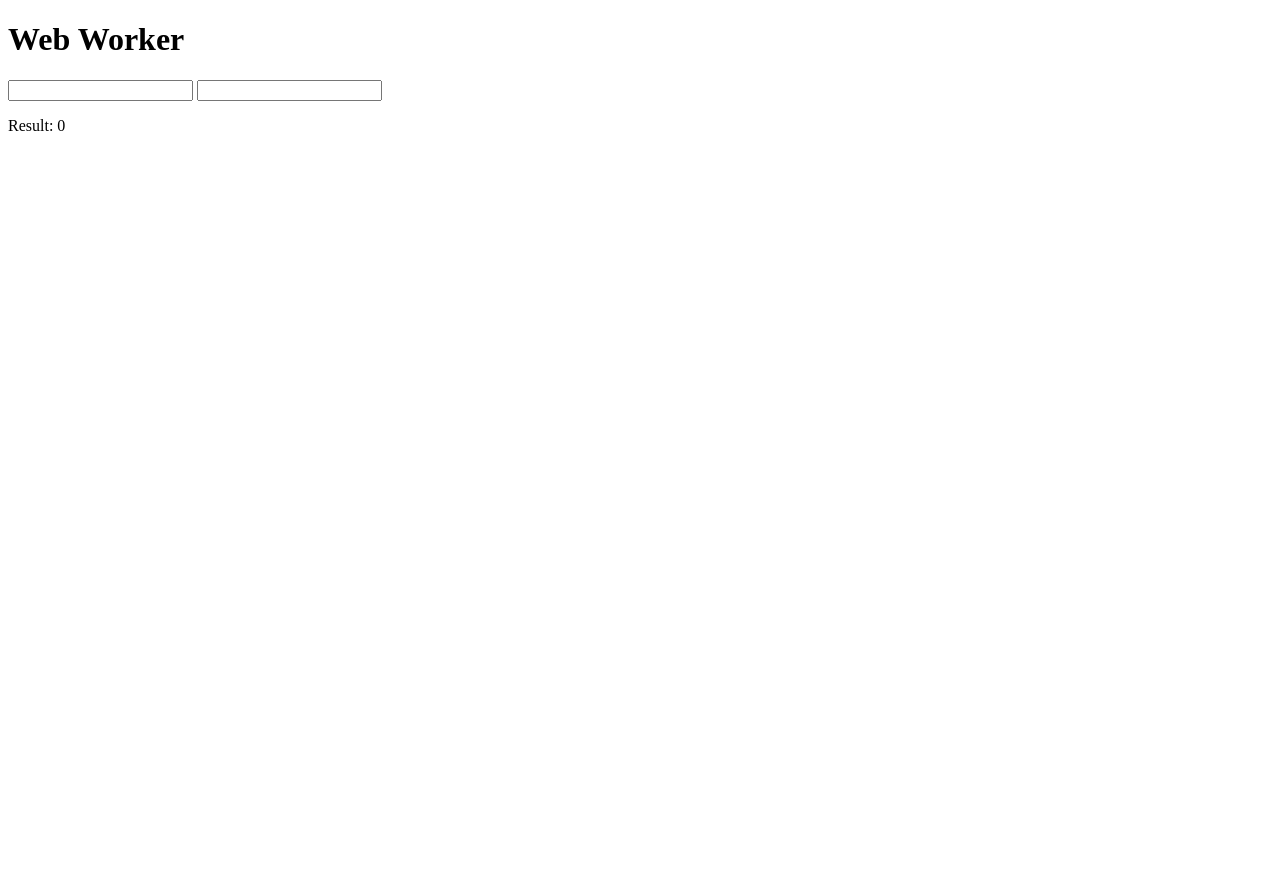
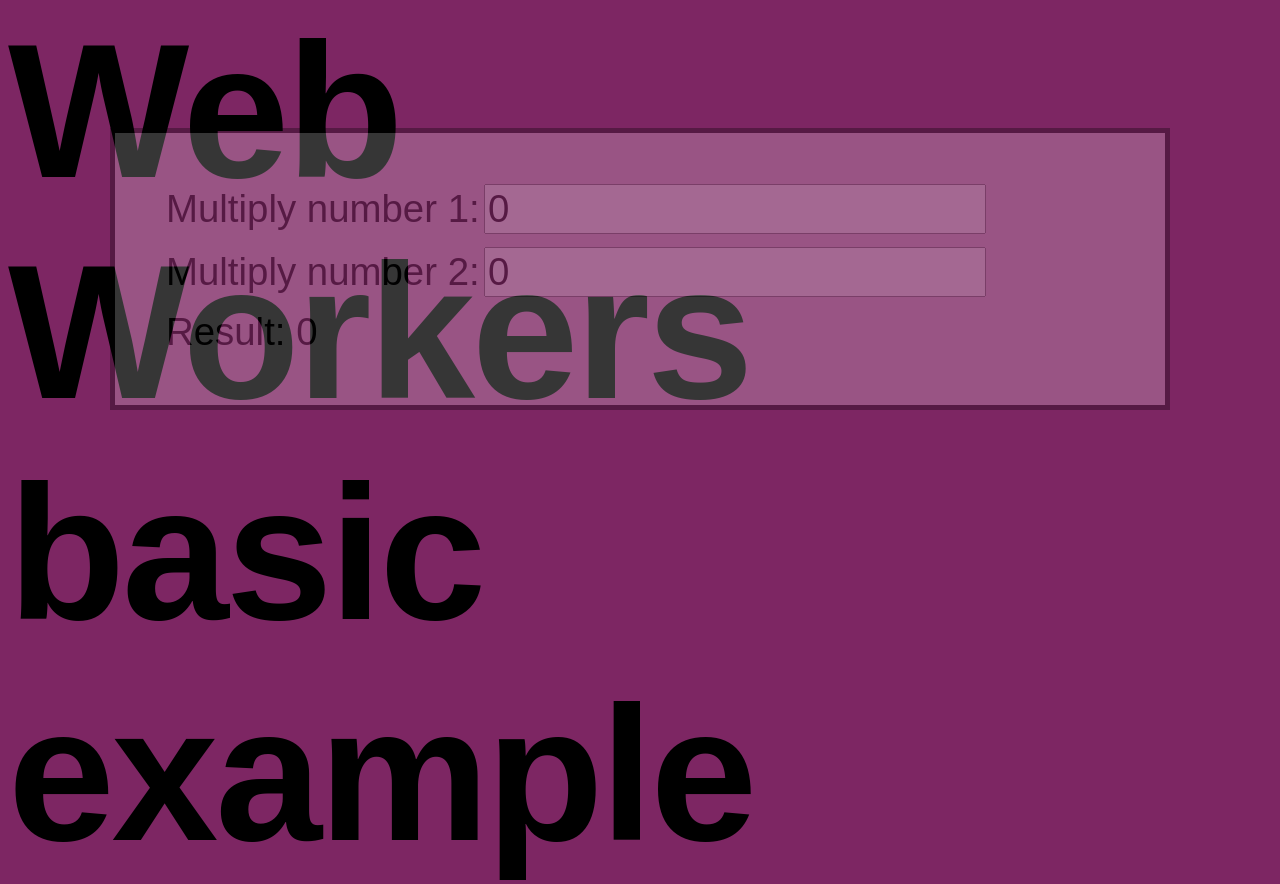
Before and after one commit to mengdage/udacity_quiz, a plain HTML site: page web-worker/index.html in a window 1280 px wide. Before the commit the page ends 800 px from the top, so only its background shows below. Drawn offline with Linux system fonts and the light colour scheme.

Commit message:
add style

```diff
--- a/web-worker/index.html
+++ b/web-worker/index.html
@@ -2,13 +2,26 @@
 <html>
   <head>
     <meta charset="utf-8">
+    <meta name="viewport" content="width=device-width">
     <title>Simple Web Worker</title>
+    <link rel="stylesheet" href="style.css">
   </head>
   <body>
-    <h1>Web Worker</h1>
-    <input id="first" type="text" name="" value="">
-    <input id="second" type="text" name="" value="">
-    <p class="result">Result: 0</p>
+    <h1>Web<br>Workers<br>basic<br>example</h1>
+    <div class="controls" tabindex="0">
+      <form class="" action="index.html" method="post">
+        <div class="">
+          <label for="first">Multiply number 1:</label>
+          <input id="first" type="text" name="" value="0">
+        </div>
+        <div class="">
+          <label for="second">Multiply number 2:</label>
+          <input id="second" type="text" name="" value="0">
+        </div>
+      </form>
+      <p class="result">Result: 0</p>
+
+    </div>
 
     <script type="text/javascript" src='main.js'> </script>
   </body>
--- /dev/null
+++ b/web-worker/style.css
@@ -0,0 +1,39 @@
+html {
+  background-color: #7D2663;
+  font-family: sans-serif;
+}
+
+h1 {
+  margin: 0;
+  font-size: 15vw;
+  letter-spacing: -0.2rem;
+  position: absolute;
+  top: 0;
+  z-index: -1;
+}
+
+p {
+  margin: 0;
+}
+
+.controls {
+  padding: 4vw;
+  width: 75%;
+  margin: 10vw auto;
+  background-color: rgba(255, 255, 255, 0.7);
+  border: 5px solid black;
+  opacity: 0.3;
+  transition: 1s all;
+}
+
+.controls:hover, .controls:focus {
+  opacity: 1;
+}
+
+.controls label, .controls p, .controls input {
+  font-size: 3vw;
+}
+
+.controls div {
+  padding-bottom: 1vw;
+}
```
